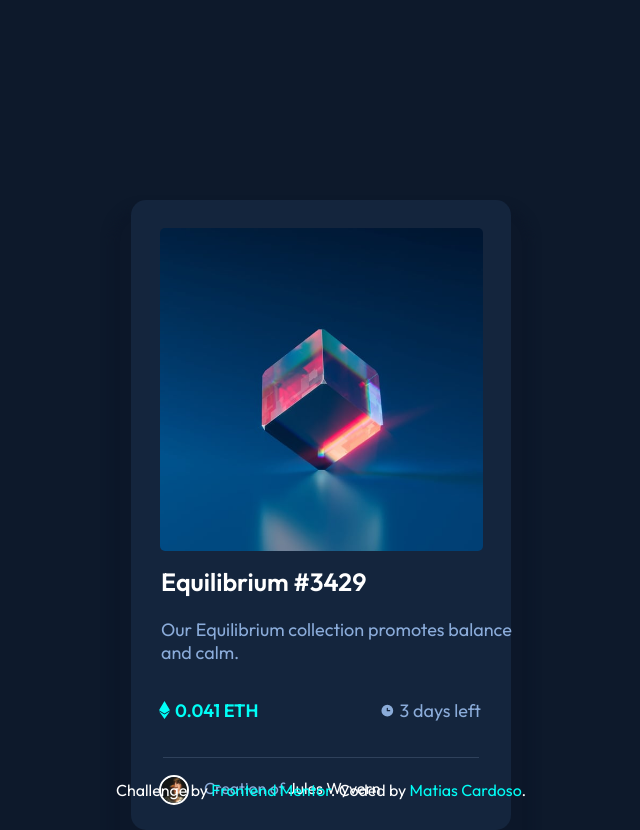
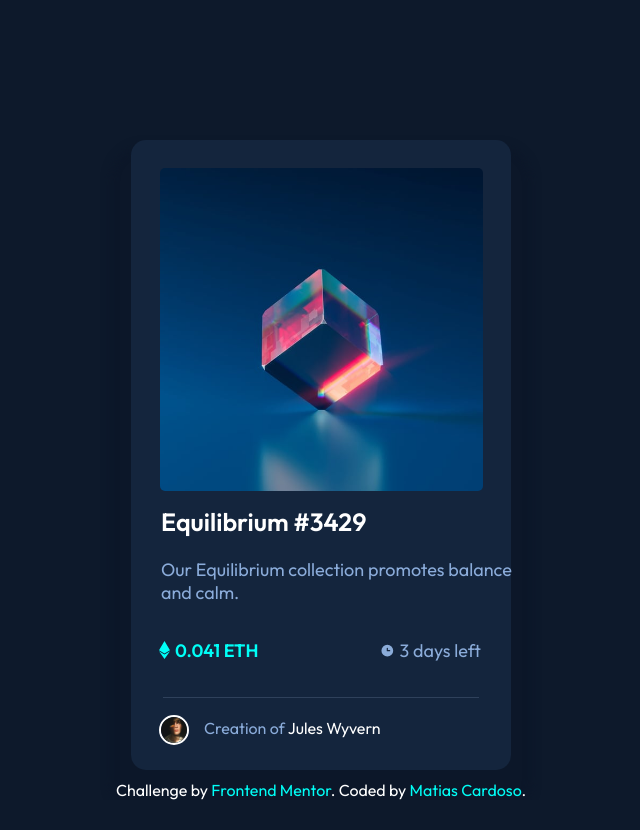
Before and after one commit to MatiasC5/nft-equilibrium, a plain HTML site: page index.html in a window 1280 px wide. Shown: the whole page, without its empty margins (319-959 px from the left). After the commit the page ends 800 px from the top, so only its background shows below. Drawn offline with Linux system fonts and the light colour scheme.

Commit message:
css changes

```diff
--- a/styles.css
+++ b/styles.css
@@ -26,7 +26,7 @@ body {
     height: 620px;
     box-shadow: 0px 26px 9px 21px #0c1729;
     position: absolute;
-    top: 200px;
+    top: 140px;
 }
 
 
```
